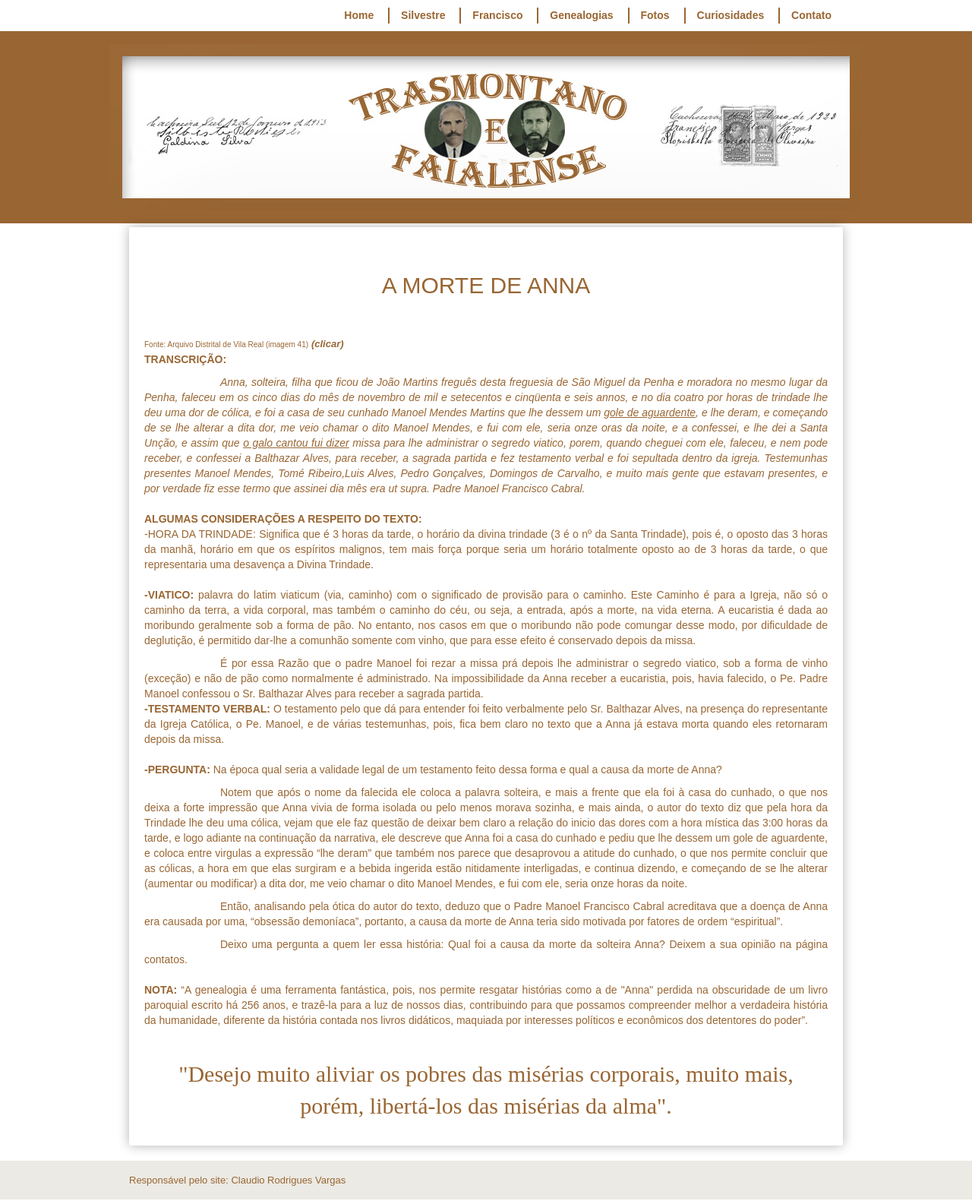
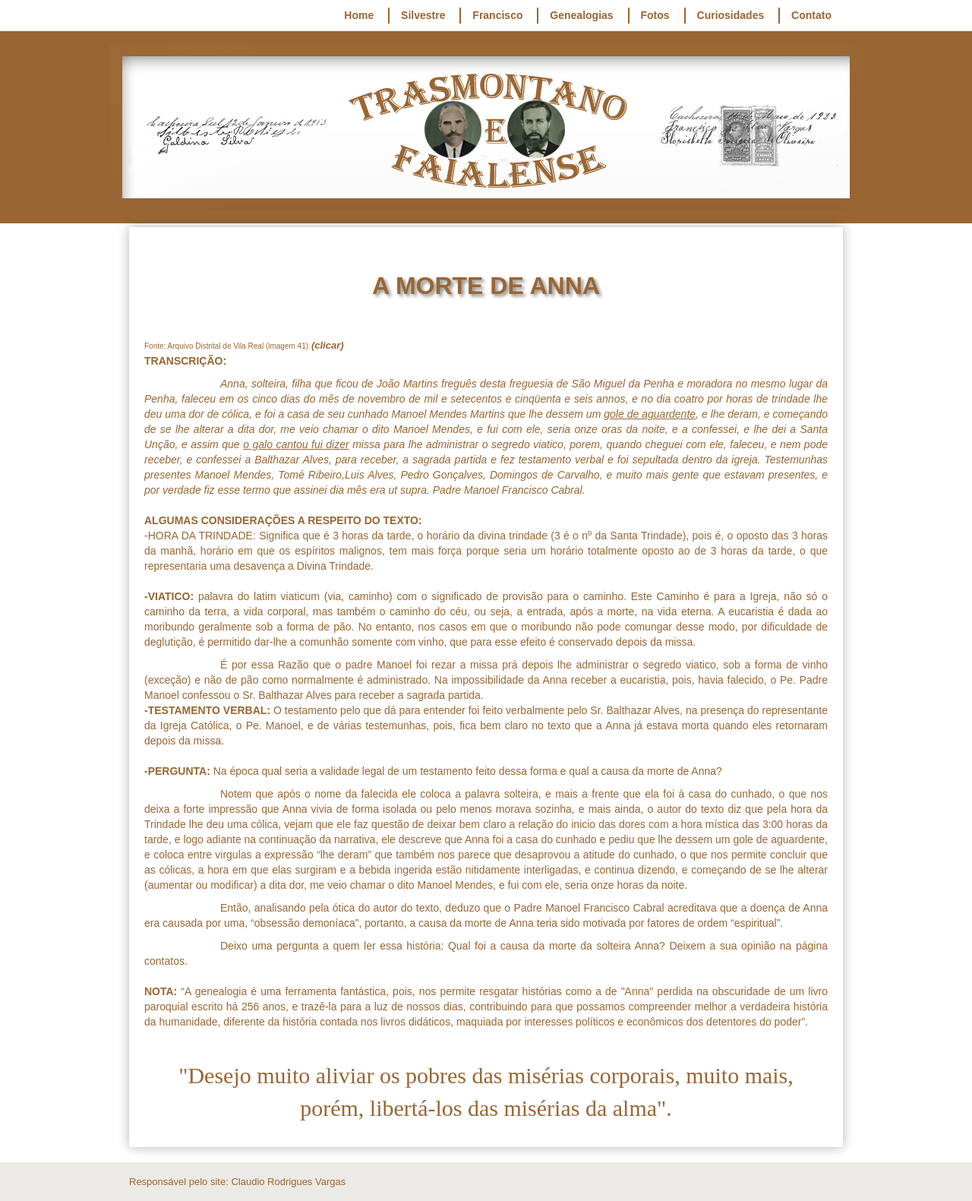
Before and after one commit to claudiovargas1955/claudiovargas1955.github.io, a Jekyll site: the page built from _pages/a-morte-de-anna.html, in a window 1280 px wide. Shown: the whole page at 76% size. Built offline with Jekyll 4.4.1, drawn with Linux system fonts in a browser that asks for light colours; some web fonts are replaced.

Commit message:
Update a-morte-de-anna.html

```diff
--- a/_pages/a-morte-de-anna.html
+++ b/_pages/a-morte-de-anna.html
@@ -2,8 +2,19 @@
 layout: page
 title:  "A MORTE DE ANNA"
 ---
+<style>
+    h1{text-shadow: 3px 3px 4px #888;
+             text-align: center;
+             font-weight:bold;
+           }
 
-<h2>A MORTE DE ANNA</h2>
+        h4{text-shadow: 3px 3px 4px #888;
+           font-size: 22px;
+           font-weight:bold;
+          }
+
+</style>
+   <h1>A MORTE DE ANNA</h1>
 <br/><br/>
 <p><font size="1px";/> Fonte: Arquivo Distrital de Vila Real (imagem 41)</font>
 <i><b><font size="2px";>(clicar)</i></a></font></b><br/>
```
